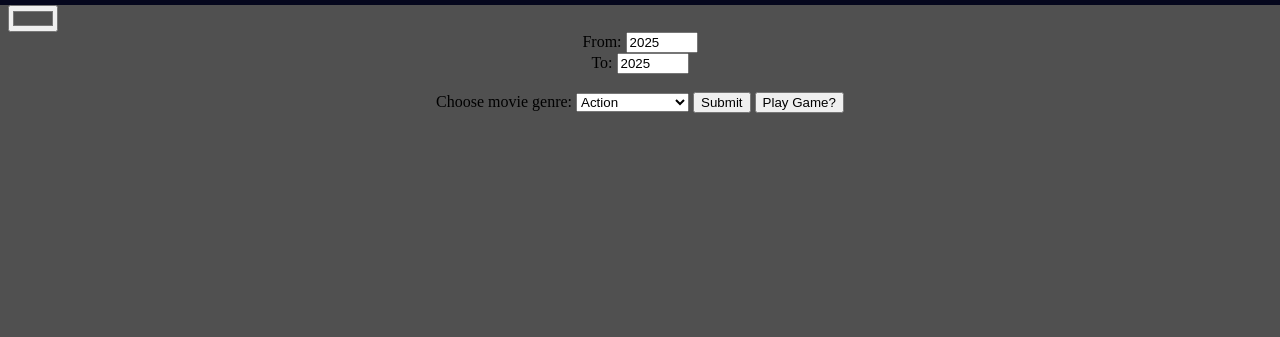
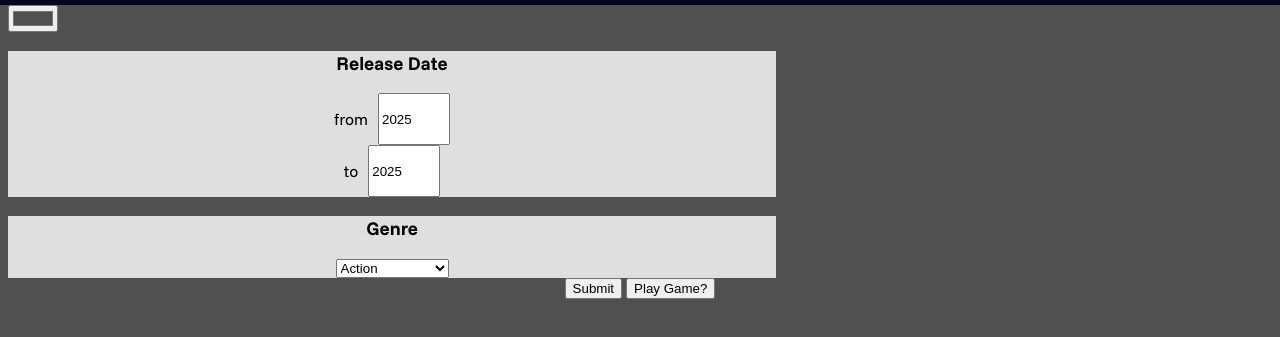
Before and after one commit to fac-32/Pro0930-movie-night-meal, a website: page frontend/index.html in a window 1280 px wide. Shown: the part 65-402 px from the top of the page. Drawn offline with Linux system fonts and the light colour scheme.

Commit message:
[style] separating sections for filtering movies

```diff
--- a/frontend/index.html
+++ b/frontend/index.html
@@ -37,32 +37,25 @@
     />
 
     <div id="choice-container">
-      <label for="startYear">From:</label>
-      <input
-        name="startYear"
-        id="startYear"
-        type="number"
-        min="1900"
-        max="2025"
-        step="1"
-        value="2025"
-      /><br />
-      <label for="endYear">To:</label>
-      <input
-        name="endYear"
-        id="endYear"
-        type="number"
-        min="1900"
-        max="2025"
-        step="1"
-        value="2025"
-      /><br />
-      <span id="error-message"
-        >Start year must be less than or equal to end year.</span
-      ><br />
 
-      <label for="genre">Choose movie genre:</label>
-      <select name="genre" id="genre">
+      <div class="choice-card">
+        <h3>Release Date</h3>
+        <div class="releaseDate-option">
+          <p>from</p>
+          <input name="startYear" id="startYear" type="number"
+          min="1900" max="2025" step="1" value="2025"/>
+        </div>
+        <div class="releaseDate-option">
+          <p>to</p>
+          <input name="endYear" id="endYear" type="number"
+          min="1900" max="2025" step="1" value="2025"/>
+        </div>
+        <span id="error-message">Start year must be less than or equal to end year.</span>
+      </div>
+
+      <div class="choice-card">
+        <h3>Genre</h3>
+        <select name="genre" id="genre">
         <option value="28" id="action">Action</option>
         <option value="12" id="adventure">Adventure</option>
         <option value="16" id="animation">Animation</option>
@@ -84,6 +77,7 @@
         <option value="10752" id="war">War</option>
         <option value="37" id="western">Western</option>
       </select>
+      </div>
 
       <button id="filterSubmit" type="submit">Submit</button>
     </div>
--- a/frontend/styles.css
+++ b/frontend/styles.css
@@ -163,6 +163,18 @@ p {
   cursor: pointer;
 }
 
+.choice-card {
+  background-color: #e0dfdf;
+  width: 60vw;
+}
+
+.releaseDate-option {
+  display: flex;
+  flex-direction: row;
+  justify-content: center;
+  gap: 10px;
+}
+
 #error-message {
   color: red;
   display: none;
```
